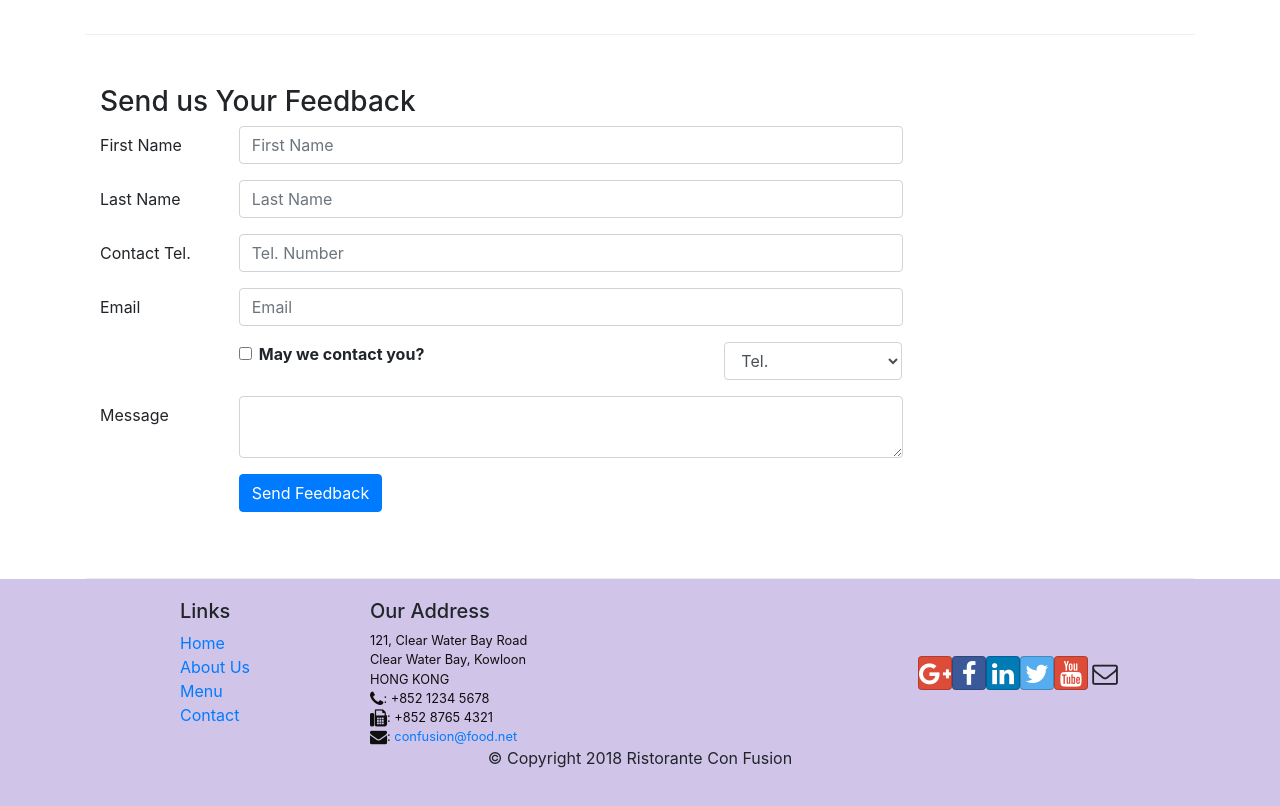
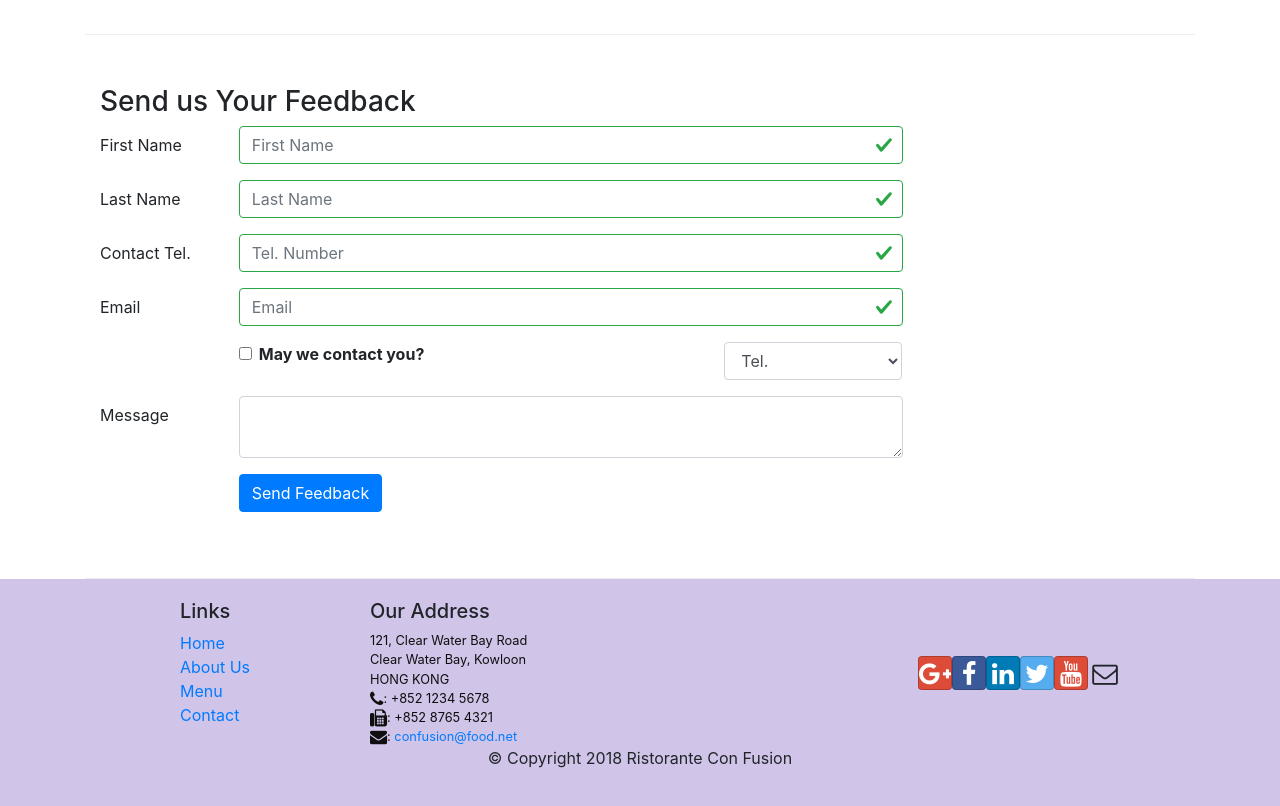
Before and after one commit to jeremiaspazos/confusionReact, a React (Create React App) app: page /contactus in a window 1280 px wide. Shown: the part 780-1586 px from the top of the page. Built offline with nearby package versions, Linux system fonts and the light colour scheme.

Commit message:
Control Form Validation

```diff
--- a/src/components/ContactComponent.js
+++ b/src/components/ContactComponent.js
@@ -1,5 +1,5 @@
 import React, { Component } from 'react';
-import { Breadcrumb, BreadcrumbItem, Button, Form, FormGroup, Label, Input, Col} from 'reactstrap'
+import { Breadcrumb, BreadcrumbItem, Button, Form, FormGroup, Label, Input, Col, Row, FormFeedback} from 'reactstrap'
 import { Link } from 'react-router-dom'
 class Contact extends Component {
     constructor(props){
@@ -12,10 +12,17 @@
             email: '',
             agree: false,
             contactType: 'Tel.',
-            message:''
+            message:'',
+            touched: {
+                firstname: false,
+                lastname: false,
+                telnum: false,
+                email:false,
+            }
         }
         this.handleSubmit = this.handleSubmit.bind(this)
         this.handleInputChange = this.handleInputChange.bind(this)
+        this.handleBlur.bind(this);
     }
     handleInputChange(event) {
         const target = event.target;
@@ -31,8 +38,45 @@
         alert("Current State is: " + JSON.stringify(this.state))
         event.preventDefault()
     }
+    handleBlur = (field) => (evt) => {
+        this.setState({
+            touched: { ...this.state.touched, [field]: true }
+        });
+    }
+
+    validate(firstname, lastname, telnum, email){
+
+        const errors = {
+            firstname: '',
+            lastname: '',
+            telnum: '',
+            email: ''
+        };
+
+        if(this.state.touched.firstname && firstname.length < 3){
+            errors.firstname = 'First Name should be >=3 characters'
+        }else if(this.state.touched.firstname && firstname.length > 10){
+            errors.firstname = 'First Name should be <= 10 characters'
+        }
+        if(this.state.touched.lastname && lastname.length < 3){
+            errors.lastname = 'Last Name should be >=3 characters'
+        }else if(this.state.touched.lastname && lastname.length > 10){
+            errors.lastname = 'Last Name should be <= 10 characters'
+        }
+
+        const reg = /^\d+$/;
+
+        if (this.state.touched.telnum && !reg.test(telnum)){
+            errors.telnum = 'Tel. Number should contain only numbers'
+        }
+
+        if (this.state.touched.email && email.split('').filter(x => x ==='@').length !== 1){
+            errors.email = 'Email should contain a @'
+        }
+        return errors;
+    }
     render(){
-
+        const errors = this.validate(this.state.firstname, this.state.lastname, this.state.telnum, this.state.email)
         return(
             <div className="container">
                 <div className="row">
@@ -80,38 +124,53 @@
                                 <FormGroup row>
                                     <Label htmlFor="firstname" md={2}>First Name</Label>
                                     <Col md={10}>
-                                    <Input type="text" name="firstname" id="firstname" placeholder="First Name" value={this.state.firstname}onChange={this.handleInputChange    } />
+                                    <Input type="text" name="firstname" id="firstname" placeholder="First Name" value={this.state.firstname} valid={errors.firstname === ''}
+                                     invalid={errors.firstname !== ''} onBlur={this.handleBlur('firstname')}onChange={this.handleInputChange    } />
+                                    <FormFeedback>{errors.firstname}</FormFeedback>
                                     </Col>
                                 </FormGroup>
                                 <FormGroup row>
                                     <Label htmlFor="lastname" md={2}>Last Name</Label>
                                     <Col md={10}>
-                                    <Input type="text" name="lastname" id="lastname" placeholder="Last Name" value={this.state.lastname}onChange={this.handleInputChange    }/>
+                                    <Input type="text"
+                                     name="lastname"
+                                     id="lastname"
+                                     placeholder="Last Name"
+                                     value={this.state.lastname}
+                                     valid={errors.lastname === ''}
+                                     invalid={errors.lastname !== ''}
+                                     onBlur={this.handleBlur('lastname')}
+                                     onChange={this.handleInputChange}/>
+                                    <FormFeedback>{errors.lastname}</FormFeedback>
                                     </Col>
                                 </FormGroup>
                                 <FormGroup row>
                                     <Label htmlFor="telnum" md={2}>Contact Tel.</Label>
                                     <Col md={10}>
-                                    <Input type="tel" name="telnum" id="telnum" placeholder="Tel. Number" value={this.state.telnum}onChange={this.handleInputChange }/>
+                                    <Input type="tel" name="telnum" id="telnum" placeholder="Tel. Number" valid={errors.telnum === ''}
+                                     invalid={errors.telnum !== ''} value={this.state.telnum} onBlur={this.handleBlur('telnum')}onChange={this.handleInputChange }/>
+                                    <FormFeedback>{errors.telnum}</FormFeedback>
                                     </Col>
                                 </FormGroup>
                                 <FormGroup row>
                                     <Label htmlFor="email" md={2}>Email</Label>
                                     <Col md={10}>
-                                    <Input type="email" name="email" id="email" placeholder="Email" value={this.state.email}onChange={this.handleInputChange    }/>
+                                    <Input type="email" name="email" id="email" placeholder="Email" value={this.state.email} valid={errors.email === ''}
+                                     invalid={errors.email !== ''} onBlur={this.handleBlur('email')}onChange={this.handleInputChange    }/>
+                                    <FormFeedback>{errors.email}</FormFeedback>
                                     </Col>
                                 </FormGroup>
                                 <FormGroup row>
                                     <Col md={{size:6, offset:2}}>
                                         <FormGroup check>
                                             <Label check>
-                                                <Input type="checkbox" name="agree" checked={this.state.agree} onChange={this.handleInputChange }/> {' '}
+                                                <Input type="checkbox" name="agree" id="agree" checked={this.state.agree}   onChange={this.handleInputChange }/> {' '}
                                                 <strong>May we contact you?</strong>
                                             </Label>
                                         </FormGroup>
                                     </Col>
                                     <Col md={{size:3, offset:1}}>
-                                        <Input type="select" name="contactType" value={this.state.contactType}onChange={this.handleInputChange  }>
+                                        <Input type="select" name="contactType" id="contactType" value={this.state.contactType} onChange={this.handleInputChange  }>
                                             <option>Tel.</option>
                                             <option>Email</option>
                                         </Input>
```
